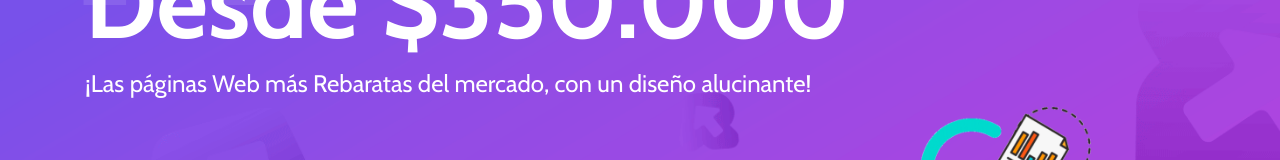
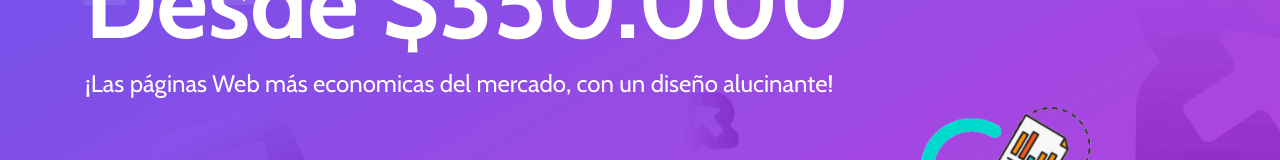
Before and after one commit to XeroGroup/repage, a plain HTML site: page index.html in a window 1280 px wide. Shown: the part 425-585 px from the top of the page. Drawn offline with nearby package versions, Linux system fonts and the light colour scheme; files whose address does not match are found by name.

Commit message:
Update index.html

```diff
--- a/index.html
+++ b/index.html
@@ -89,7 +89,7 @@
                     <div class="wellcome-heading">
                         <h2>Páginas WEB <br> Desde $350.000</h2>
                         <h3>R</h3>
-                        <h4 style="color: white">¡Las páginas Web más Rebaratas del mercado, con un diseño alucinante!</h4>
+                        <h4 style="color: white">¡Las páginas Web más economicas del mercado, con un diseño alucinante!</h4>
                     </div>
                     <div class="get-start-area">
                         <!-- Form Start -->
```
